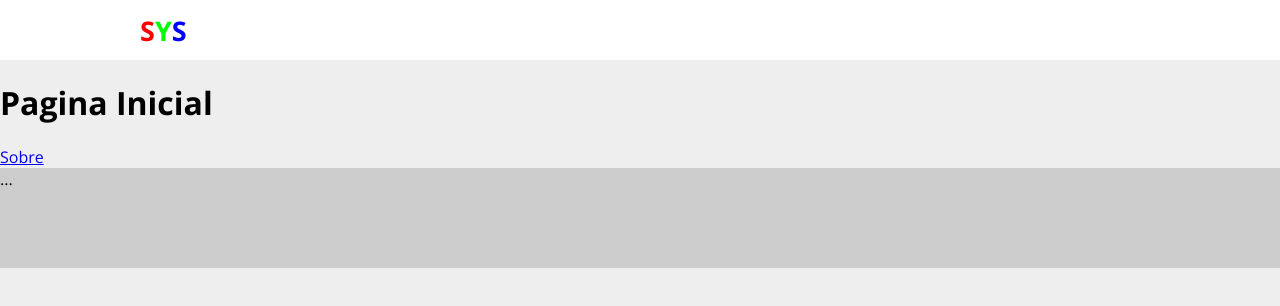
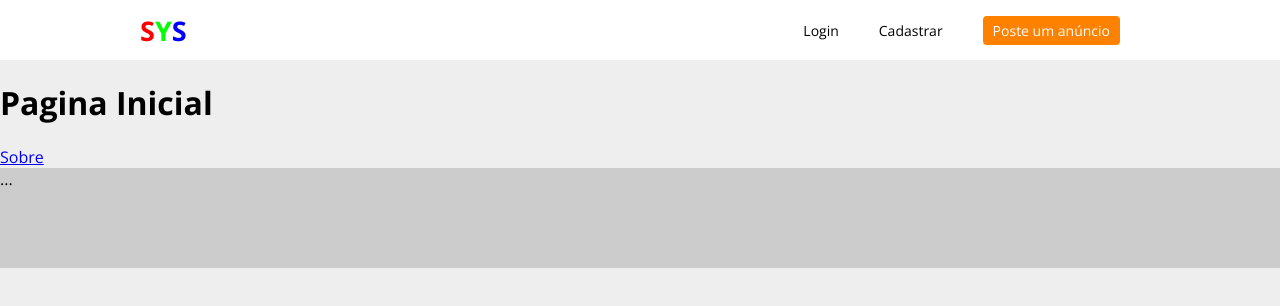
Before and after one commit to natanaelrodrigues/olx-frontend, a React (Create React App) app: page / in a window 1280 px wide. Shown: the top 306 px of the page. Built offline with nearby package versions, Linux system fonts and the light colour scheme.

Commit message:
Criação do menu sem tratamentos

```diff
--- a/src/components/partials/Header/index.js
+++ b/src/components/partials/Header/index.js
@@ -15,6 +15,21 @@ const Header = () => {
             <span className="logo-3">S</span>
           </Link>
         </div>
+        <nav>
+          <ul>
+            <li>
+              <Link to="">Login</Link>
+            </li>
+            <li>
+              <Link to="">Cadastrar</Link>
+            </li>
+            <li>
+              <Link to="" className="button">
+                Poste um anúncio
+              </Link>
+            </li>
+          </ul>
+        </nav>
       </div>
     </HeaderArea>
   );
--- a/src/components/partials/Header/styled.js
+++ b/src/components/partials/Header/styled.js
@@ -40,4 +40,48 @@ export const HeaderArea = styled.div`
       color: #0000ff;
     }
   }
+
+  nav {
+    padding-top: 10px;
+    padding-bottom: 10px;
+
+    ul,
+    li {
+      margin: 0;
+      padding: 0;
+      list-style: none;
+    }
+
+    ul {
+      display: flex;
+      align-items: center;
+      height: 40px;
+    }
+
+    li {
+      margin-left: 20px;
+      margin-right: 20px;
+
+      a {
+        color: #000;
+        font-size: 14px;
+        text-decoration: none;
+
+        &:hover {
+          color: #999;
+        }
+
+        &.button {
+          background-color: #ff8100;
+          border-radius: 4px;
+          color: #fff;
+          padding: 5px 10px;
+        }
+
+        &.button:hover {
+          background-color: #e57706;
+        }
+      }
+    }
+  }
 `;
```
